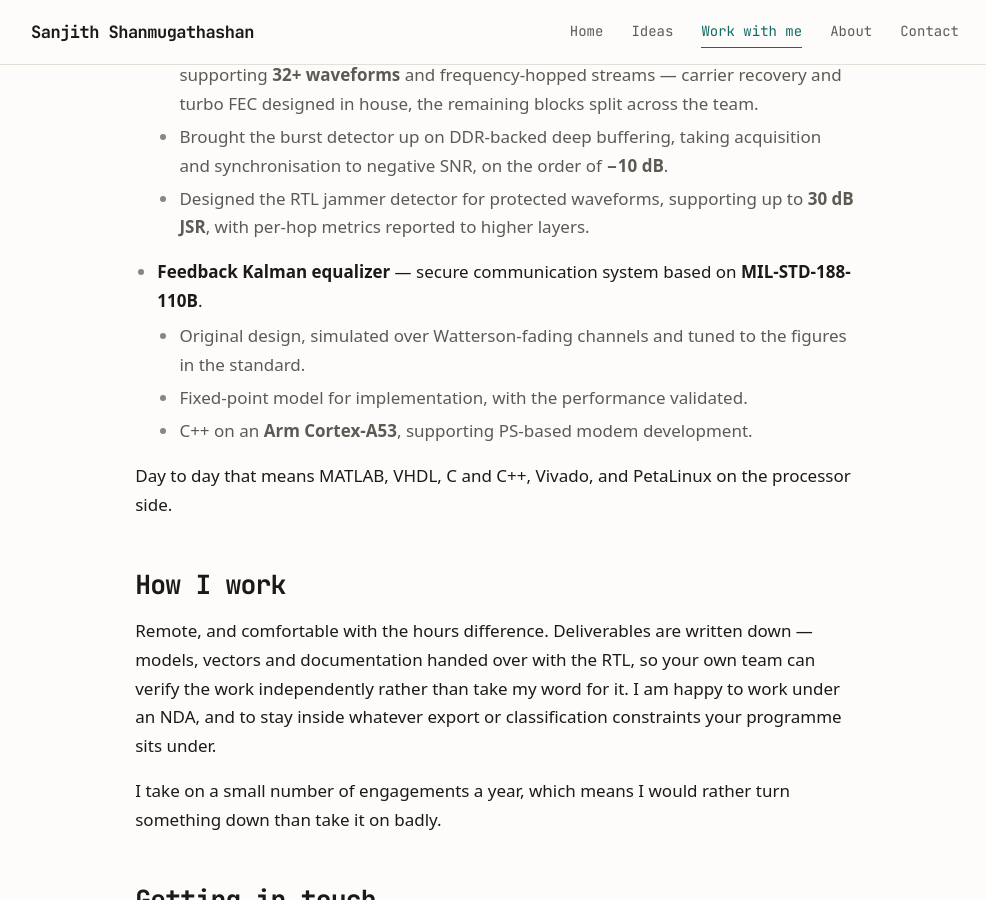
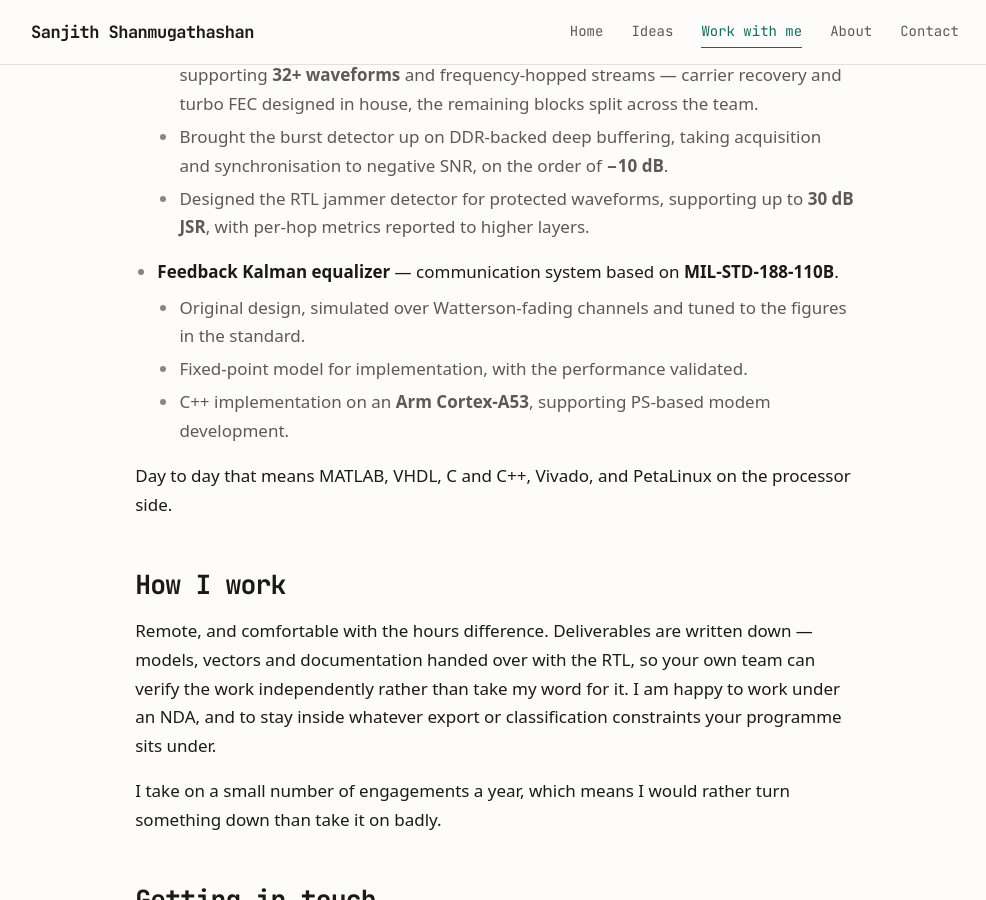
Before and after one commit to sanjith1999/sanjith1999.github.io, a Jekyll site: the page built from work.md, in a window 1280 px wide and 900 px high, scrolled down 1382 px. Shown: the whole window, without its empty margins (145-1131 px from the left). Built offline with Jekyll 4.4.1, drawn with Linux system fonts in a browser that asks for light colours; some web fonts are replaced.

Commit message:
WIP001: Drop "secure" from the HF heading, name the C++ implementation
Co-Authored-By: Claude Opus 5 <noreply@anthropic.com>

```diff
--- a/work.md
+++ b/work.md
@@ -51,12 +51,11 @@ team builds it.
   - Designed the RTL jammer detector for protected waveforms, supporting up to
     **30 dB JSR**, with per-hop metrics reported to higher layers.
 
-- **Feedback Kalman equalizer** — secure communication system based on
-  **MIL-STD-188-110B**.
+- **Feedback Kalman equalizer** — communication system based on **MIL-STD-188-110B**.
   - Original design, simulated over Watterson-fading channels and tuned to the figures
     in the standard.
   - Fixed-point model for implementation, with the performance validated.
-  - C++ on an **Arm Cortex-A53**, supporting PS-based modem development.
+  - C++ implementation on an **Arm Cortex-A53**, supporting PS-based modem development.
 
 Day to day that means MATLAB, VHDL, C and C++, Vivado, and PetaLinux on the processor
 side.
```
